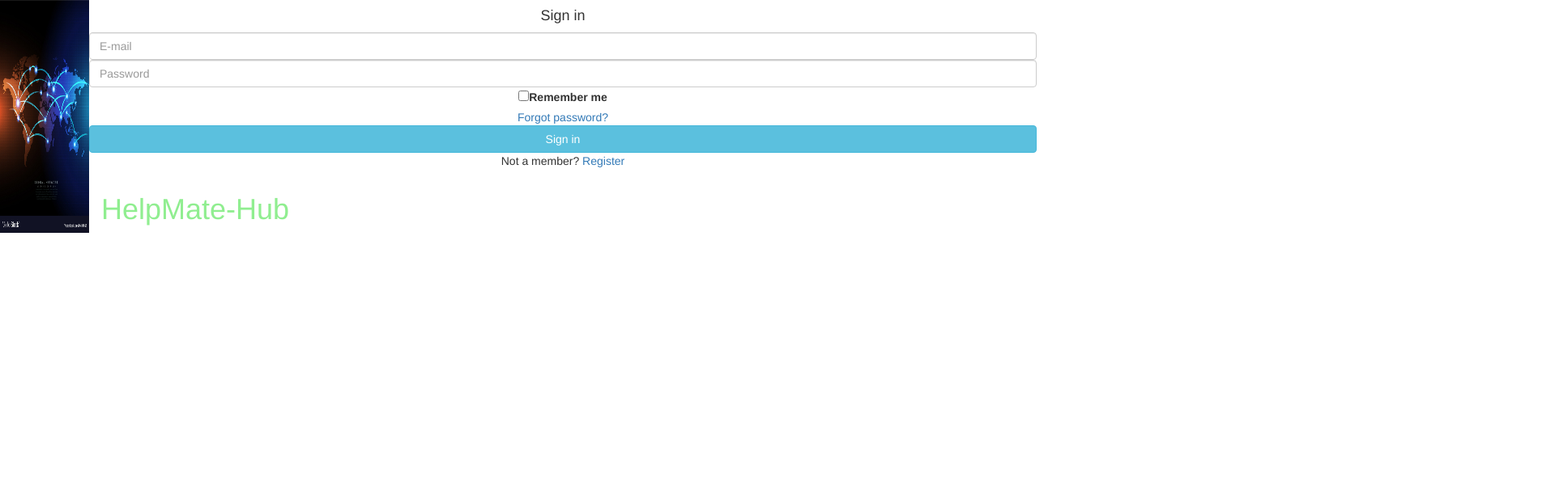
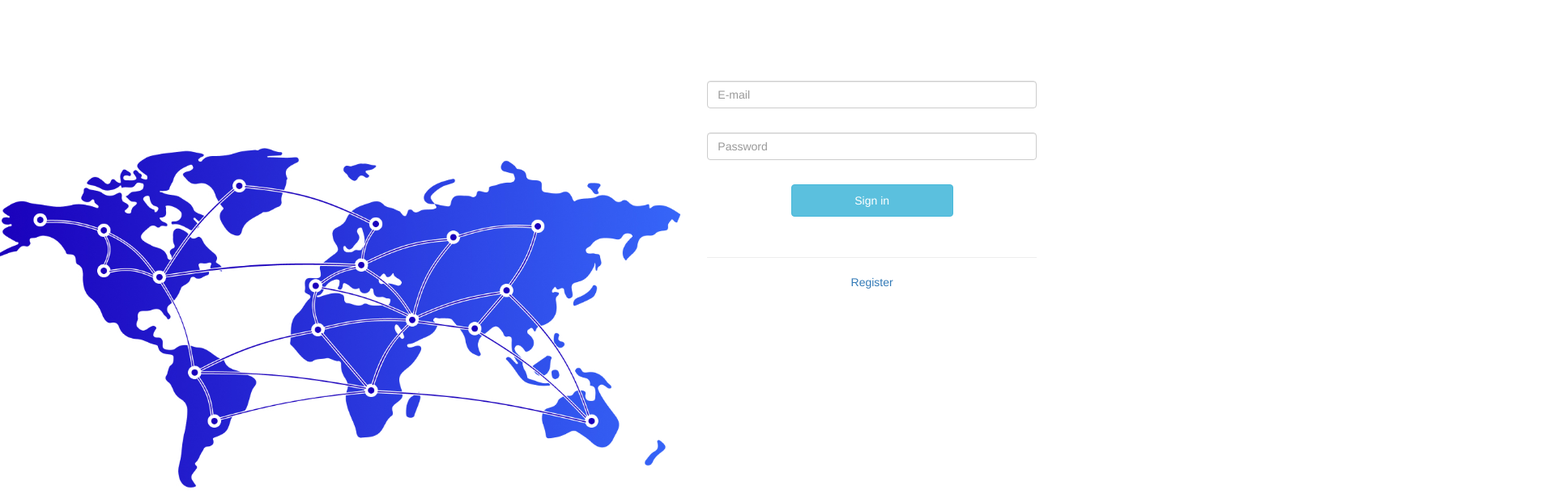
Before and after one commit to rapostolovici/helpmate-hub-fe, an Angular app in the folder helpmate-hub/: page / in a window 1280 px wide. Shown: the top 616 px of the page at 81% size, 1920 px wide, since content can reach past the window. Built offline with nearby package versions, Linux system fonts and the light colour scheme.

Commit message:
APC;finish implementing first draft login page

```diff
--- a/helpmate-hub/src/app/app.component.html
+++ b/helpmate-hub/src/app/app.component.html
@@ -1,4 +1,4 @@
-<div class="content">
+<!-- <div class="content">
   <div class="column-left">
     <app-google-map-img></app-google-map-img>
   </div>
@@ -7,4 +7,14 @@
     <app-login-page></app-login-page>
     <app-logo></app-logo>
   </div>
+</div> -->
+
+<div class="row">
+  <div class="col-md-8">
+    <app-google-map-img></app-google-map-img>
+  </div>
+  <div class="col-md-4">
+    <app-login-page></app-login-page>
+    <app-logo></app-logo>
+  </div>
 </div>
--- a/helpmate-hub/src/app/google-map-img/google-map-img/google-map-img.component.css
+++ b/helpmate-hub/src/app/google-map-img/google-map-img/google-map-img.component.css
@@ -1,4 +1,4 @@
 .img-setting {
-  height: 100%;
-  width: 100%;
+  max-height: 100%;
+  max-width: 100%;
 }
--- a/helpmate-hub/src/app/google-map-img/google-map-img/google-map-img.component.html
+++ b/helpmate-hub/src/app/google-map-img/google-map-img/google-map-img.component.html
@@ -1 +1 @@
-<img src="../../../assets/world-img/world2.jpg" class="img-setting" alt="World">
+<img src="../../../assets/world-img/world3.jpg" class="img-setting" alt="World">
--- a/helpmate-hub/src/app/login-page/login-page.component.css
+++ b/helpmate-hub/src/app/login-page/login-page.component.css
@@ -0,0 +1,8 @@
+.vertical-space {
+  margin-bottom: 30px;
+}
+
+.login-btn {
+  width: 200px;
+  height: 40px;
+}
--- a/helpmate-hub/src/app/login-page/login-page.component.html
+++ b/helpmate-hub/src/app/login-page/login-page.component.html
@@ -1,35 +1,15 @@
-<!-- Default form login -->
-<form class="text-center border border-light p-5" action="#!">
+<form class="text-center border border-light p-5" action="#!" style="margin-top: 100px;">
+  <input type="email"
+         id="defaultLoginFormEmail"
+         class="form-control mb-4 vertical-space"
+         placeholder="E-mail">
 
-  <p class="h4 mb-4">Sign in</p>
+  <input type="password"
+         id="defaultLoginFormPassword"
+         class="form-control mb-4 vertical-space"
+         placeholder="Password">
 
-  <!-- Email -->
-  <input type="email" id="defaultLoginFormEmail" class="form-control mb-4" placeholder="E-mail">
-
-  <!-- Password -->
-  <input type="password" id="defaultLoginFormPassword" class="form-control mb-4" placeholder="Password">
-
-  <div class="d-flex justify-content-around">
-      <div>
-          <!-- Remember me -->
-          <div class="custom-control custom-checkbox">
-              <input type="checkbox" class="custom-control-input" id="defaultLoginFormRemember">
-              <label class="custom-control-label" for="defaultLoginFormRemember">Remember me</label>
-          </div>
-      </div>
-      <div>
-          <!-- Forgot password -->
-          <a href="">Forgot password?</a>
-      </div>
-  </div>
-
-  <!-- Sign in button -->
-  <button class="btn btn-info btn-block my-4" type="submit">Sign in</button>
-
-  <!-- Register -->
-  <p>Not a member?
-      <a href="">Register</a>
-  </p>
-
+  <button class="btn btn-info vertical-space login-btn" type="submit">Sign in</button>
+  <hr>
+  <a href="#">Register</a>
 </form>
-<!-- Default form login -->
--- a/helpmate-hub/src/app/logo/logo.component.css
+++ b/helpmate-hub/src/app/logo/logo.component.css
@@ -1,3 +1,5 @@
 .logo {
   color: lightgreen;
+  margin-top: 300px;
+  margin-left: 50px;
 }
```
Also changed, not shown: helpmate-hub/src/assets/world-img/world3.jpg (added).
